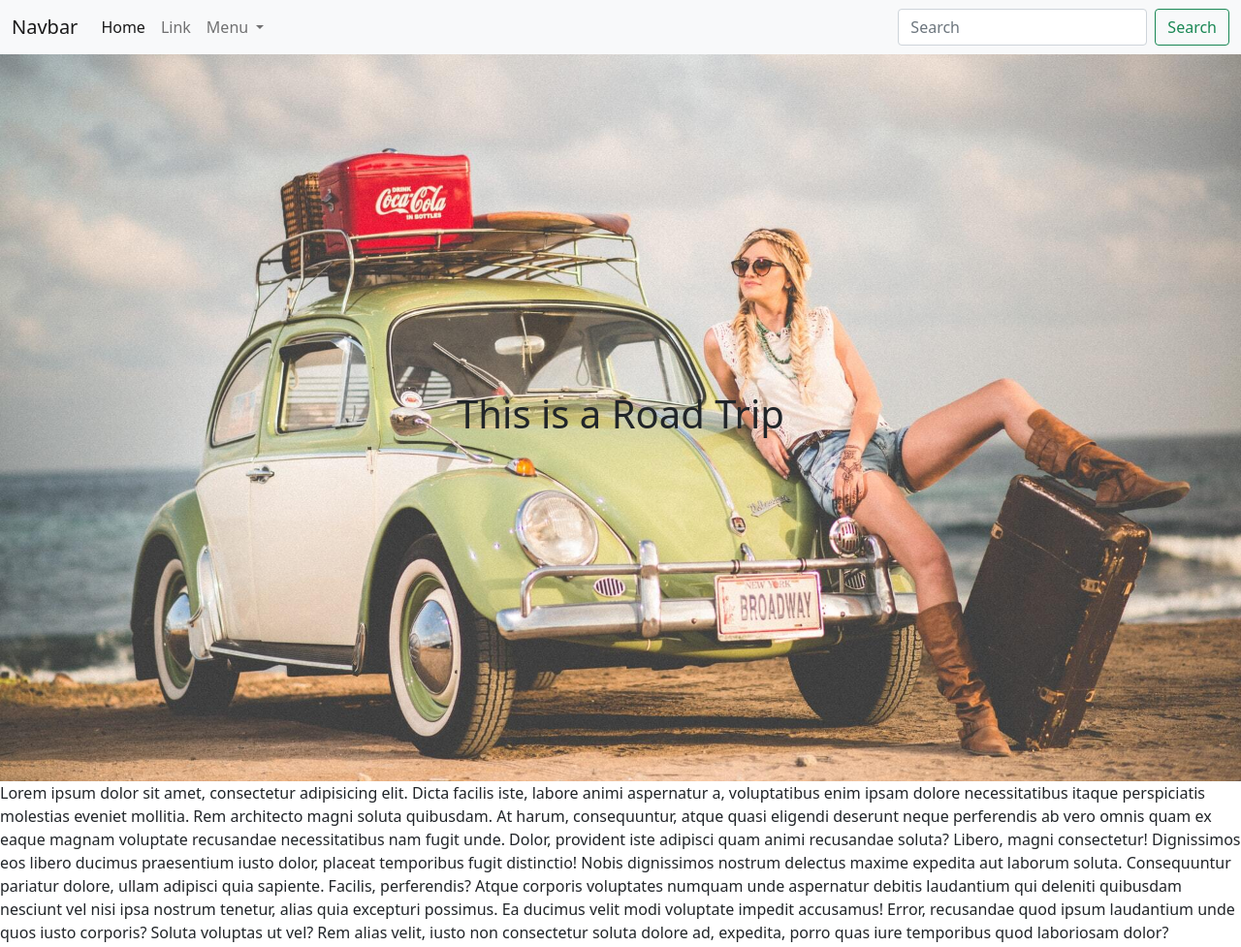
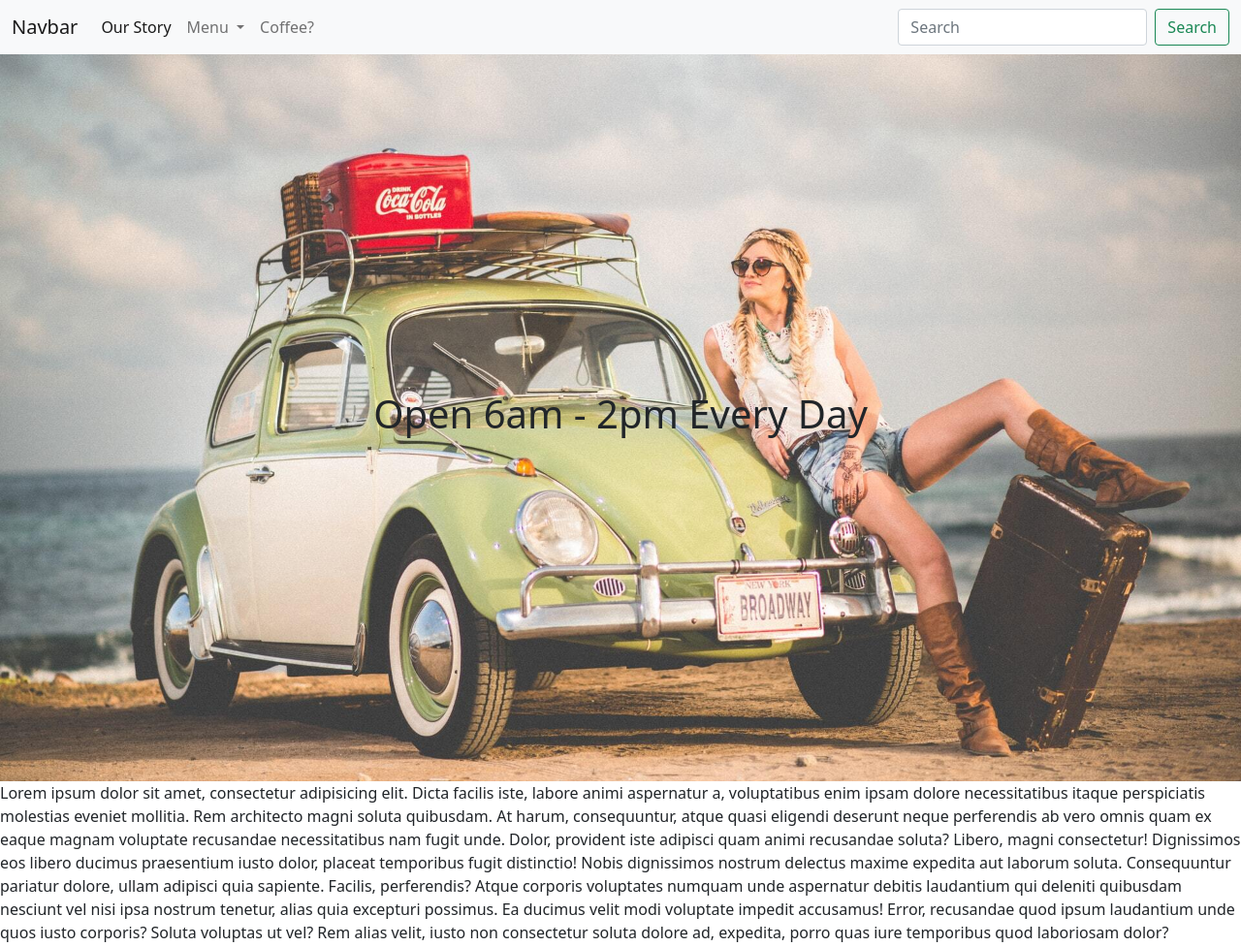
Before and after one commit to sunset53/MobileFriendlyProject, a plain HTML site: page index.html in a window 1280 px wide. Shown: the top 977 px of the page at 97% size. Drawn offline with nearby package versions, Linux system fonts and the light colour scheme.

Commit message:
putting nav items in correct order

```diff
--- a/index.html
+++ b/index.html
@@ -33,11 +33,11 @@
           <div class="collapse navbar-collapse" id="navbarSupportedContent">
             <ul class="navbar-nav me-auto mb-2 mb-lg-0">
               <li class="nav-item">
-                <a class="nav-link active" aria-current="page" href="#">Home</a>
-              </li>
+                <a class="nav-link active" aria-current="page" href="#">Our Story</a>
+              <!-- </li>
               <li class="nav-item">
-                <a class="nav-link" href="#">Link</a>
-              </li>
+                <a class="nav-link" href="#">Coffee?</a>
+              </li> -->
               <li class="nav-item dropdown">
                 <a class="nav-link dropdown-toggle" href="#" id="navbarDropdown" role="button" data-bs-toggle="dropdown" aria-expanded="false">
                   Menu
@@ -48,10 +48,10 @@
                   <!-- <li><hr class="dropdown-divider"></li> -->
                   <li><a class="dropdown-item" href="#">Fantastic!</a></li>
                 </ul>
-              <!-- </li>
+              </li>
               <li class="nav-item">
-                <a class="nav-link disabled">Disabled</a>
-              </li> -->
+                <a class="nav-link" href="#" target="_blank">Coffee?</a>
+              </li>
             </ul>
             <form class="d-flex">
               <input class="form-control me-2" type="search" placeholder="Search" aria-label="Search">
@@ -64,7 +64,8 @@
     </header>
 
     <div class="container-fluid jumbotron">
-      <h1>This is a Road Trip</h1>
+      <h1>Open 6am - 2pm Every Day</h1>
+
     </div>
 
     <div class="section">
```
